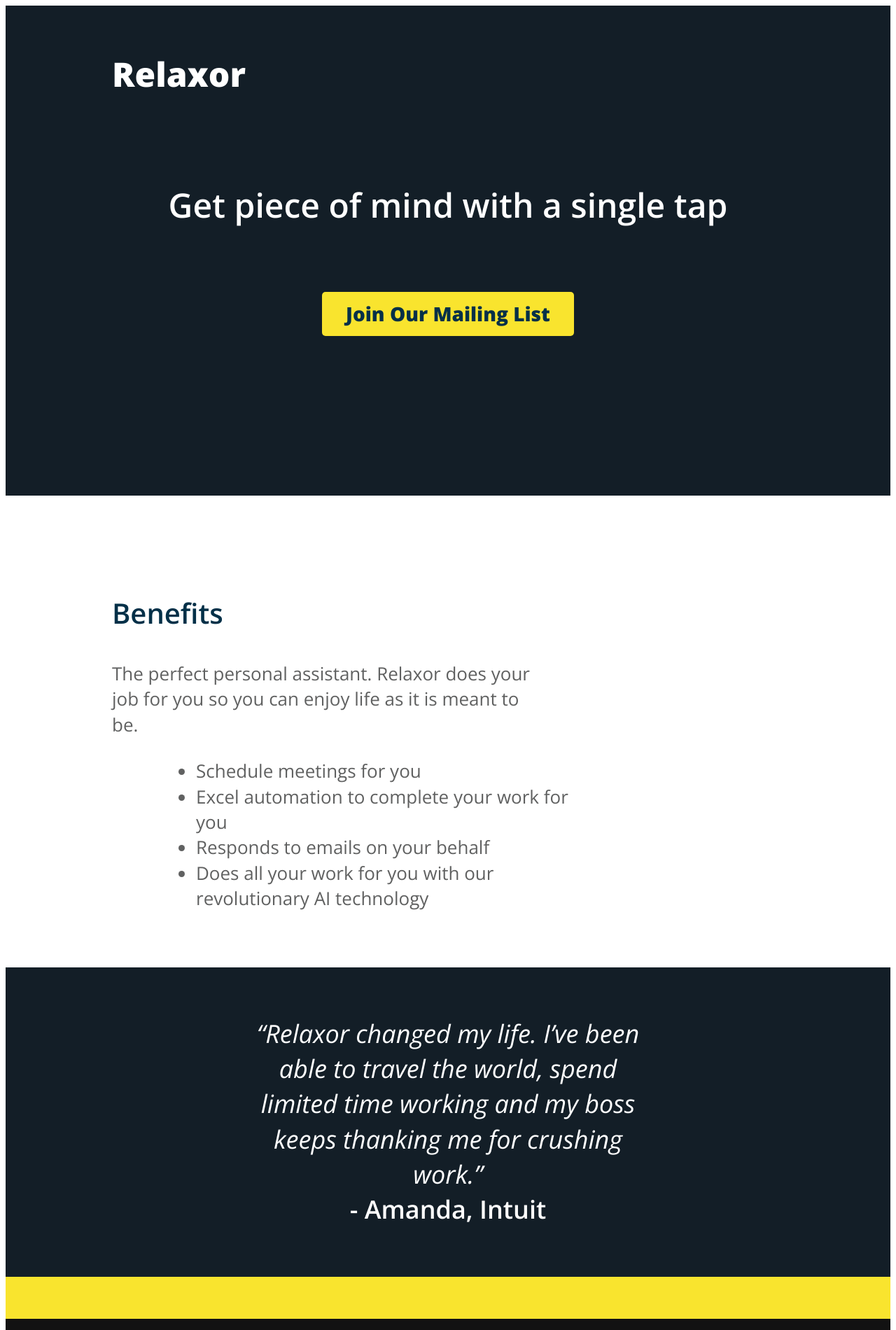
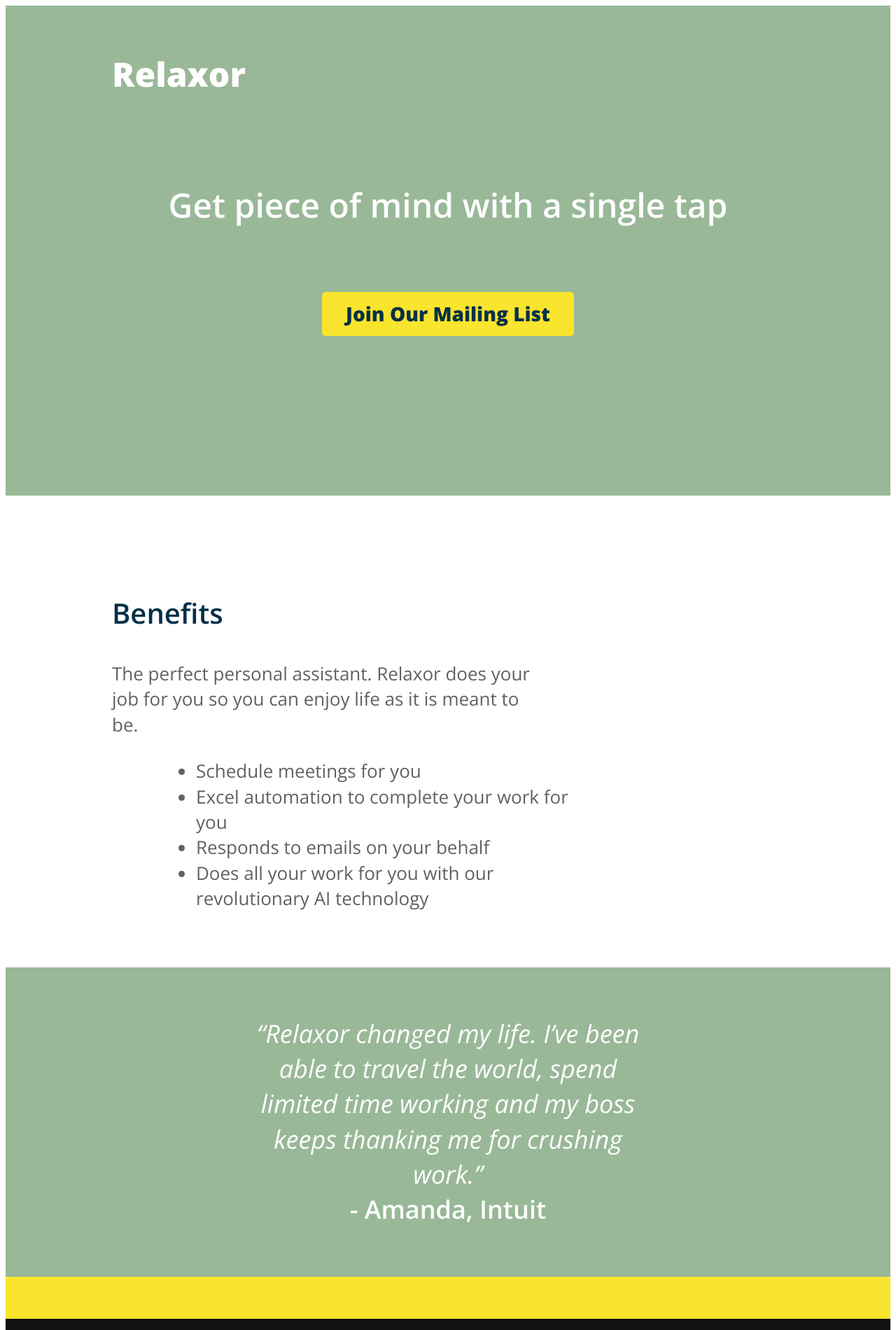
Before and after one commit to Bp3289/github-introlab, a plain HTML site: page index.html in a window 1280 px wide. Shown: the top 1900 px of the page at 70% size. Drawn offline with nearby package versions, Linux system fonts and the light colour scheme; a script that the page names is missing.

Commit message:
Changes header and testimonial background color

```diff
--- a/style.css
+++ b/style.css
@@ -75,7 +75,7 @@ a {
 
 header {
   height: 700px;
-  background-color: #131e27;
+  background-color: #99b898;
   padding-top: 32px;
 }
 
@@ -124,7 +124,7 @@ h3 {
   margin: 30px 0 0 80px;
 }
 #testimonial {
-  background-color: #131e27;
+  background-color: #99b898;
   padding: 70px 0 70px;
   color: #fff;
 }
```
